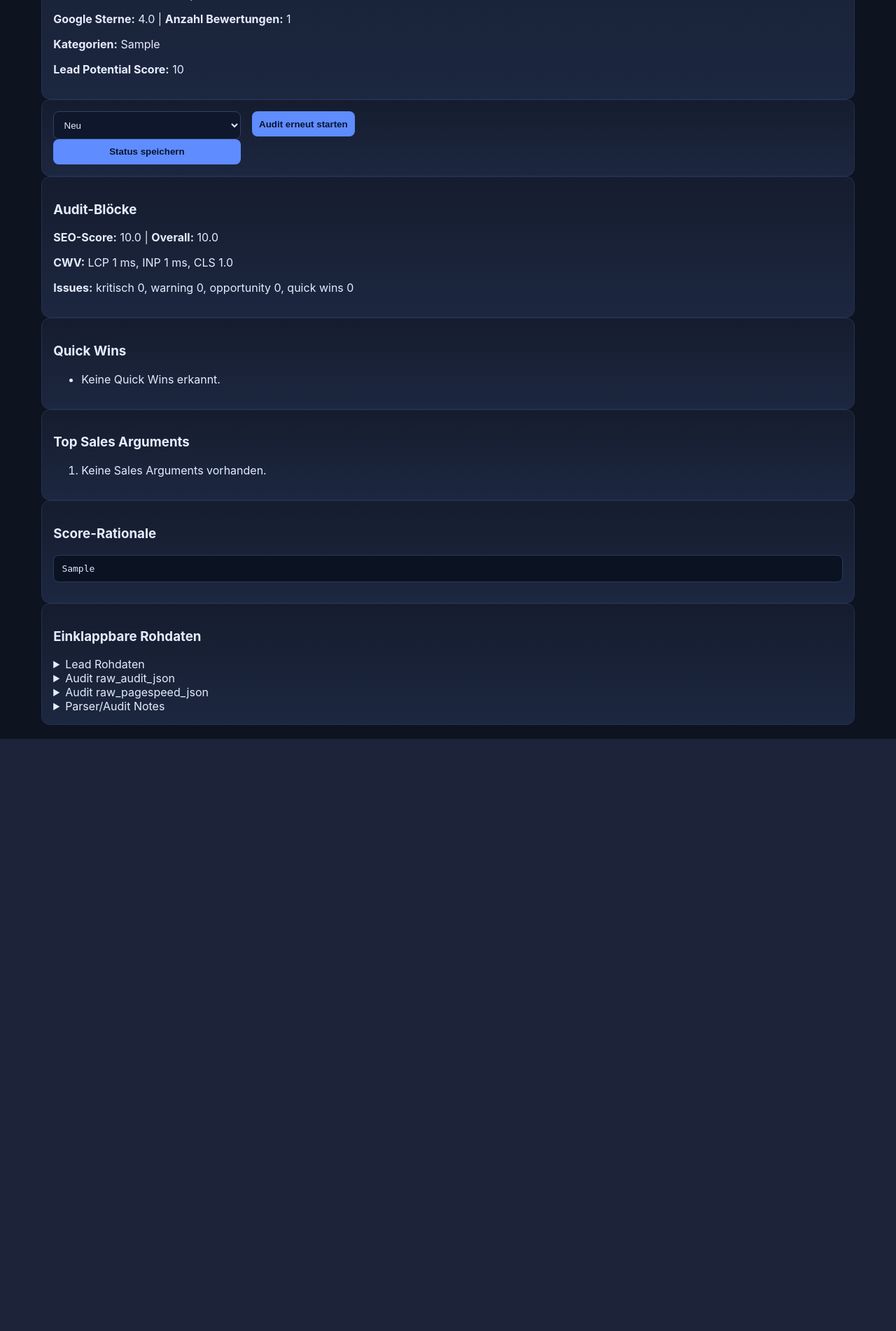
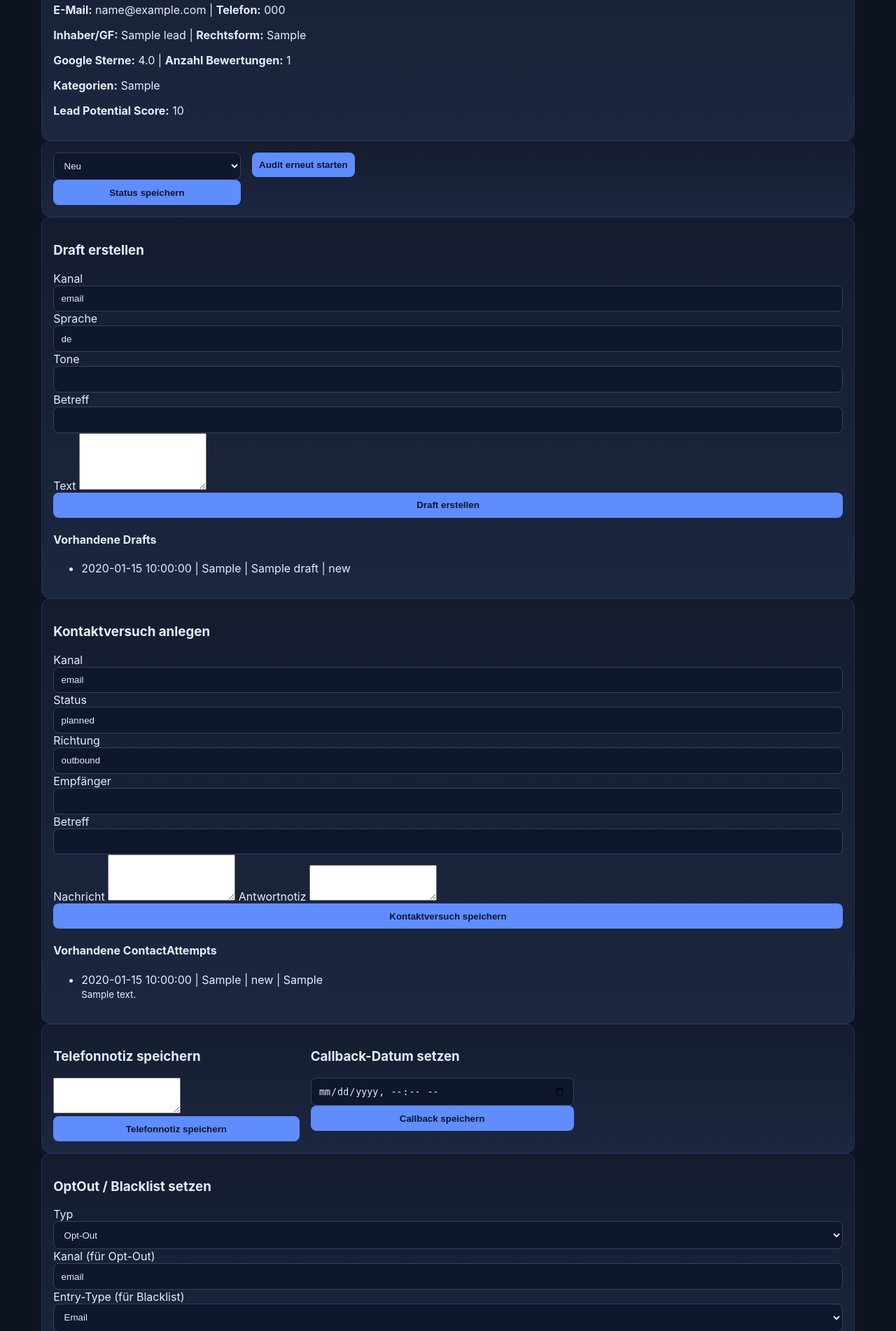
Before and after one commit to Marcel-Schlanzke1994/auto-leads, a Flask app: page /leads/1 in a window 1280 px wide. Shown: the part 389-2291 px from the top of the page at 70% size. Before the commit the page ends 1445 px from the top, so only its background shows below. Run offline with Flask 3, Linux system fonts and the light colour scheme; tables that the repository leaves empty hold one stand-in row (values such as "Sample post"); parts of the project's set-up code (start-up, migrations or seed data) failed here and were passed over.

Commit message:
Add lead detail actions for drafts, contact attempts and contact blocks

```diff
--- a/app/routes/leads.py
+++ b/app/routes/leads.py
@@ -2,6 +2,8 @@
 
 import json
 from collections import defaultdict
+from datetime import UTC, datetime
+from urllib.parse import urlparse
 
 from flask import (
     Blueprint,
@@ -14,7 +16,15 @@
 )
 from sqlalchemy import or_
 
-from app.models import AuditIssue, AuditResult, Lead
+from app.models import (
+    AuditIssue,
+    AuditResult,
+    Blacklist,
+    ContactAttempt,
+    Lead,
+    OptOut,
+    OutreachDraft,
+)
 from app.services.lead_score_service import (
     calculate_lead_score,
     calculate_lead_score_details,
@@ -45,6 +55,22 @@
 
 def _truthy(value: str | None) -> bool:
     return (value or "").strip().lower() in {"1", "true", "yes", "on"}
+
+
+def _normalize_email(value: str | None) -> str:
+    return (value or "").strip().lower()
+
+
+def _normalize_phone(value: str | None) -> str:
+    raw = (value or "").strip()
+    return "".join(ch for ch in raw if ch.isdigit() or ch == "+")
+
+
+def _extract_domain(value: str | None) -> str:
+    if not value:
+        return ""
+    parsed = urlparse(value if "://" in value else f"https://{value}")
+    return (parsed.netloc or "").lower().removeprefix("www.")
 
 
 def build_lead_query_from_args(args):
@@ -183,6 +209,52 @@
     except json.JSONDecodeError:
         score_details = None
 
+    email_normalized = _normalize_email(lead.email)
+    phone_normalized = _normalize_phone(lead.phone)
+    domain = _extract_domain(lead.website)
+
+    opt_out_match = (
+        db.session.query(OptOut)
+        .filter(
+            db.or_(
+                db.and_(
+                    OptOut.email_normalized.isnot(None),
+                    OptOut.email_normalized == email_normalized,
+                ),
+                db.and_(
+                    OptOut.phone_normalized.isnot(None),
+                    OptOut.phone_normalized == phone_normalized,
+                ),
+                db.and_(OptOut.domain.isnot(None), OptOut.domain == domain),
+            )
+        )
+        .order_by(OptOut.created_at.desc())
+        .all()
+    )
+
+    blacklist_match = (
+        db.session.query(Blacklist)
+        .filter(Blacklist.active.is_(True))
+        .filter(
+            db.or_(
+                db.and_(
+                    Blacklist.entry_type == "email",
+                    Blacklist.value_normalized == email_normalized,
+                ),
+                db.and_(
+                    Blacklist.entry_type == "phone",
+                    Blacklist.value_normalized == phone_normalized,
+                ),
+                db.and_(
+                    Blacklist.entry_type == "domain",
+                    Blacklist.value_normalized == domain,
+                ),
+            )
+        )
+        .order_by(Blacklist.created_at.desc())
+        .all()
+    )
+
     return render_template(
         "lead_detail.html",
         lead=lead,
@@ -193,6 +265,8 @@
         quick_wins=quick_wins,
         top_sales_arguments=top_sales_arguments,
         score_details=score_details,
+        opt_out_match=opt_out_match,
+        blacklist_match=blacklist_match,
     )
 
 
@@ -261,6 +335,196 @@
     return redirect(url_for("leads.lead_detail", lead_id=lead.id))
 
 
+@leads_bp.post("/<int:lead_id>/drafts")
+def create_draft(lead_id: int):
+    lead = db.session.get(Lead, lead_id)
+    if not lead:
+        flash("Lead nicht gefunden", "error")
+        return redirect(url_for("leads.leads_list"))
+
+    channel = (request.form.get("channel") or "email").strip()[:30]
+    subject = (request.form.get("subject") or "").strip()[:255]
+    body = (request.form.get("body") or "").strip()
+    language = (request.form.get("language") or "de").strip()[:10]
+    tone = (request.form.get("tone") or "").strip()[:50]
+    if not body:
+        flash("Draft-Text darf nicht leer sein", "error")
+        return redirect(url_for("leads.lead_detail", lead_id=lead.id))
+
+    draft = OutreachDraft(
+        lead_id=lead.id,
+        channel=channel,
+        subject=subject or None,
+        body=body,
+        language=language,
+        tone=tone or None,
+    )
+    try:
+        with db.session.begin():
+            db.session.add(draft)
+        flash("Draft erstellt", "success")
+    except Exception as exc:  # noqa: BLE001
+        db.session.rollback()
+        flash(f"Draft konnte nicht erstellt werden: {exc}", "error")
+    return redirect(url_for("leads.lead_detail", lead_id=lead.id))
+
+
+@leads_bp.post("/<int:lead_id>/contact-attempts")
+def create_contact_attempt(lead_id: int):
+    lead = db.session.get(Lead, lead_id)
+    if not lead:
+        flash("Lead nicht gefunden", "error")
+        return redirect(url_for("leads.leads_list"))
+
+    attempt = ContactAttempt(
+        lead_id=lead.id,
+        channel=(request.form.get("channel") or "email").strip()[:30],
+        status=(request.form.get("status") or "planned").strip()[:30],
+        direction=(request.form.get("direction") or "outbound").strip()[:20],
+        subject=(request.form.get("subject") or "").strip()[:255] or None,
+        message=(request.form.get("message") or "").strip() or None,
+        recipient=(request.form.get("recipient") or "").strip()[:255] or None,
+        response_summary=(request.form.get("response_summary") or "").strip() or None,
+        attempted_at=datetime.now(UTC),
+    )
+    try:
+        with db.session.begin():
+            db.session.add(attempt)
+        flash("Kontaktversuch angelegt", "success")
+    except Exception as exc:  # noqa: BLE001
+        db.session.rollback()
+        flash(f"Kontaktversuch konnte nicht gespeichert werden: {exc}", "error")
+    return redirect(url_for("leads.lead_detail", lead_id=lead.id))
+
+
+@leads_bp.post("/<int:lead_id>/phone-note")
+def save_phone_note(lead_id: int):
+    lead = db.session.get(Lead, lead_id)
+    if not lead:
+        flash("Lead nicht gefunden", "error")
+        return redirect(url_for("leads.leads_list"))
+
+    note = (request.form.get("phone_note") or "").strip()
+    if not note:
+        flash("Telefonnotiz darf nicht leer sein", "error")
+        return redirect(url_for("leads.lead_detail", lead_id=lead.id))
+    try:
+        with db.session.begin():
+            attempt = ContactAttempt(
+                lead_id=lead.id,
+                channel="phone",
+                status="note",
+                direction="outbound",
+                message=note,
+                attempted_at=datetime.now(UTC),
+            )
+            db.session.add(attempt)
+        flash("Telefonnotiz gespeichert", "success")
+    except Exception as exc:  # noqa: BLE001
+        db.session.rollback()
+        flash(f"Telefonnotiz konnte nicht gespeichert werden: {exc}", "error")
+    return redirect(url_for("leads.lead_detail", lead_id=lead.id))
+
+
+@leads_bp.post("/<int:lead_id>/callback")
+def set_callback_date(lead_id: int):
+    lead = db.session.get(Lead, lead_id)
+    if not lead:
+        flash("Lead nicht gefunden", "error")
+        return redirect(url_for("leads.leads_list"))
+
+    callback_raw = (request.form.get("callback_at") or "").strip()
+    try:
+        callback_dt = datetime.fromisoformat(callback_raw)
+    except ValueError:
+        flash("Ungültiges Callback-Datum", "error")
+        return redirect(url_for("leads.lead_detail", lead_id=lead.id))
+
+    try:
+        with db.session.begin():
+            attempt = ContactAttempt(
+                lead_id=lead.id,
+                channel="phone",
+                status="callback_planned",
+                direction="outbound",
+                message="Callback geplant",
+                attempted_at=callback_dt,
+            )
+            db.session.add(attempt)
+        flash("Callback-Datum gesetzt", "success")
+    except Exception as exc:  # noqa: BLE001
+        db.session.rollback()
+        flash(f"Callback konnte nicht gespeichert werden: {exc}", "error")
+    return redirect(url_for("leads.lead_detail", lead_id=lead.id))
+
+
+@leads_bp.post("/<int:lead_id>/contact-block")
+def set_contact_block(lead_id: int):
+    lead = db.session.get(Lead, lead_id)
+    if not lead:
+        flash("Lead nicht gefunden", "error")
+        return redirect(url_for("leads.leads_list"))
+
+    block_type = (request.form.get("block_type") or "opt_out").strip()
+    channel = (request.form.get("channel") or "email").strip()
+    reason = (request.form.get("reason") or "").strip()[:255] or None
+
+    email_normalized = _normalize_email(lead.email)
+    phone_normalized = _normalize_phone(lead.phone)
+    domain = _extract_domain(lead.website)
+    try:
+        with db.session.begin():
+            if block_type == "blacklist":
+                entry_type = (request.form.get("entry_type") or "email").strip()
+                value_map = {
+                    "email": email_normalized,
+                    "phone": phone_normalized,
+                    "domain": domain,
+                }
+                value_normalized = value_map.get(entry_type, "")
+                if not value_normalized:
+                    flash("Kein gültiger Wert für Blacklist gefunden", "error")
+                    return redirect(url_for("leads.lead_detail", lead_id=lead.id))
+                existing = (
+                    db.session.query(Blacklist)
+                    .filter_by(entry_type=entry_type, value=value_normalized)
+                    .first()
+                )
+                if existing:
+                    existing.active = True
+                    existing.reason = reason or existing.reason
+                else:
+                    db.session.add(
+                        Blacklist(
+                            entry_type=entry_type,
+                            value=value_normalized,
+                            value_normalized=value_normalized,
+                            reason=reason,
+                        )
+                    )
+            else:
+                if not any([email_normalized, phone_normalized, domain]):
+                    flash("Keine Kontaktinformationen für Opt-Out vorhanden", "error")
+                    return redirect(url_for("leads.lead_detail", lead_id=lead.id))
+                db.session.add(
+                    OptOut(
+                        channel=channel,
+                        email=lead.email,
+                        email_normalized=email_normalized or None,
+                        phone=lead.phone,
+                        phone_normalized=phone_normalized or None,
+                        domain=domain or None,
+                        reason=reason,
+                        requested_at=datetime.now(UTC),
+                    )
+                )
+        flash("Kontakt wurde gesperrt", "success")
+    except Exception as exc:  # noqa: BLE001
+        db.session.rollback()
+        flash(f"Sperre konnte nicht gespeichert werden: {exc}", "error")
+    return redirect(url_for("leads.lead_detail", lead_id=lead.id))
+
+
 @leads_bp.get("/legacy/<int:lead_id>")
 def legacy_redirect(lead_id: int):
     return redirect(url_for("leads.lead_detail", lead_id=lead_id), code=301)
--- a/app/templates/lead_detail.html
+++ b/app/templates/lead_detail.html
@@ -3,6 +3,14 @@
 {% block content %}
 <section class="panel">
   <h2>{{ lead.company_name }}</h2>
+  {% if opt_out_match or blacklist_match %}
+  <div class="flash error" role="alert">
+    <strong>Kontakt gesperrt:</strong>
+    {% if opt_out_match %}Opt-Out Treffer ({{ opt_out_match|length }}){% endif %}
+    {% if opt_out_match and blacklist_match %} | {% endif %}
+    {% if blacklist_match %}Blacklist Treffer ({{ blacklist_match|length }}){% endif %}
+  </div>
+  {% endif %}
   <p><strong>Status:</strong> <span class="pill {{ lead.status }}">{{ status_labels.get(lead.status, lead.status) }}</span></p>
   <p><strong>Adresse:</strong> {{ lead.address or '-' }}</p>
   <p><strong>Website:</strong> {% if lead.website %}<a href="{{ lead.website }}" target="_blank" rel="noopener noreferrer">{{ lead.website }}</a>{% else %}-{% endif %}</p>
@@ -22,6 +30,96 @@
   <form method="post" action="{{ url_for('leads.rerun_audit', lead_id=lead.id) }}">
     <input type="hidden" name="csrf_token" value="{{ csrf_token() }}" />
     <button class="btn" type="submit">Audit erneut starten</button>
+  </form>
+</section>
+
+<section class="panel">
+  <h3>Draft erstellen</h3>
+  <form method="post" action="{{ url_for('leads.create_draft', lead_id=lead.id) }}">
+    <input type="hidden" name="csrf_token" value="{{ csrf_token() }}" />
+    <label>Kanal <input type="text" name="channel" value="email" maxlength="30"></label>
+    <label>Sprache <input type="text" name="language" value="de" maxlength="10"></label>
+    <label>Tone <input type="text" name="tone" maxlength="50"></label>
+    <label>Betreff <input type="text" name="subject" maxlength="255"></label>
+    <label>Text <textarea name="body" rows="5" required></textarea></label>
+    <button class="btn" type="submit">Draft erstellen</button>
+  </form>
+
+  <h4>Vorhandene Drafts</h4>
+  <ul>
+    {% for draft in lead.outreach_drafts %}
+    <li>
+      {{ draft.created_at }} | {{ draft.channel }} | {{ draft.subject or '-' }} | {{ draft.status }}
+    </li>
+    {% else %}
+    <li>Keine Drafts vorhanden.</li>
+    {% endfor %}
+  </ul>
+</section>
+
+<section class="panel">
+  <h3>Kontaktversuch anlegen</h3>
+  <form method="post" action="{{ url_for('leads.create_contact_attempt', lead_id=lead.id) }}">
+    <input type="hidden" name="csrf_token" value="{{ csrf_token() }}" />
+    <label>Kanal <input type="text" name="channel" value="email" maxlength="30"></label>
+    <label>Status <input type="text" name="status" value="planned" maxlength="30"></label>
+    <label>Richtung <input type="text" name="direction" value="outbound" maxlength="20"></label>
+    <label>Empfänger <input type="text" name="recipient" maxlength="255"></label>
+    <label>Betreff <input type="text" name="subject" maxlength="255"></label>
+    <label>Nachricht <textarea name="message" rows="4"></textarea></label>
+    <label>Antwortnotiz <textarea name="response_summary" rows="3"></textarea></label>
+    <button class="btn" type="submit">Kontaktversuch speichern</button>
+  </form>
+
+  <h4>Vorhandene ContactAttempts</h4>
+  <ul>
+    {% for attempt in lead.contact_attempts %}
+    <li>
+      {{ attempt.created_at }} | {{ attempt.channel }} | {{ attempt.status }} | {{ attempt.recipient or '-' }}
+      {% if attempt.message %}<br><small>{{ attempt.message }}</small>{% endif %}
+    </li>
+    {% else %}
+    <li>Keine ContactAttempts vorhanden.</li>
+    {% endfor %}
+  </ul>
+</section>
+
+<section class="panel split">
+  <form method="post" action="{{ url_for('leads.save_phone_note', lead_id=lead.id) }}">
+    <input type="hidden" name="csrf_token" value="{{ csrf_token() }}" />
+    <h3>Telefonnotiz speichern</h3>
+    <textarea name="phone_note" rows="3" required></textarea>
+    <button class="btn" type="submit">Telefonnotiz speichern</button>
+  </form>
+
+  <form method="post" action="{{ url_for('leads.set_callback_date', lead_id=lead.id) }}">
+    <input type="hidden" name="csrf_token" value="{{ csrf_token() }}" />
+    <h3>Callback-Datum setzen</h3>
+    <input type="datetime-local" name="callback_at" required />
+    <button class="btn" type="submit">Callback speichern</button>
+  </form>
+</section>
+
+<section class="panel">
+  <h3>OptOut / Blacklist setzen</h3>
+  <form method="post" action="{{ url_for('leads.set_contact_block', lead_id=lead.id) }}">
+    <input type="hidden" name="csrf_token" value="{{ csrf_token() }}" />
+    <label>Typ
+      <select name="block_type">
+        <option value="opt_out">Opt-Out</option>
+        <option value="blacklist">Blacklist</option>
+      </select>
+    </label>
+    <label>Kanal (für Opt-Out) <input type="text" name="channel" value="email"></label>
+    <label>Entry-Type (für Blacklist)
+      <select name="entry_type">
+        <option value="email">Email</option>
+        <option value="phone">Phone</option>
+        <option value="domain">Domain</option>
+      </select>
+    </label>
+    <label>Grund <input type="text" name="reason" maxlength="255"></label>
+    <button class="btn" type="submit">Kontakt sperren</button>
   </form>
 </section>
 
```
